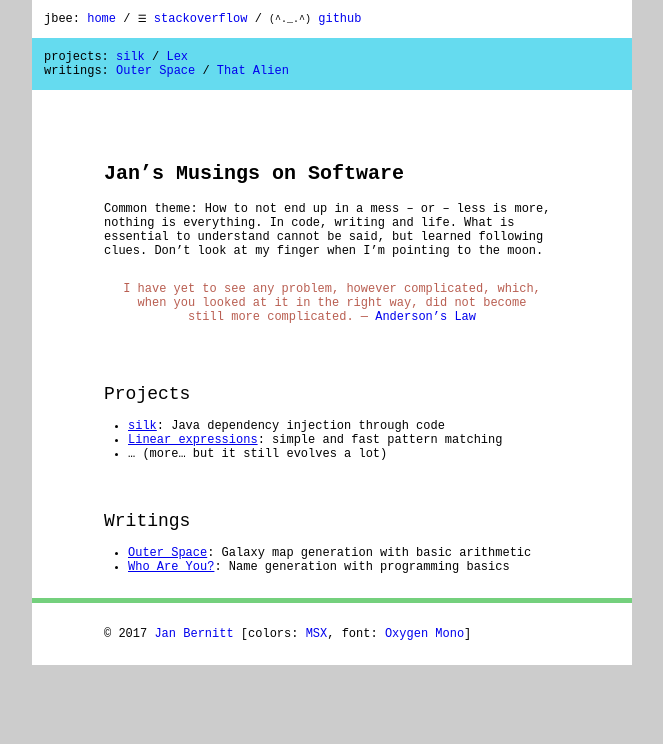
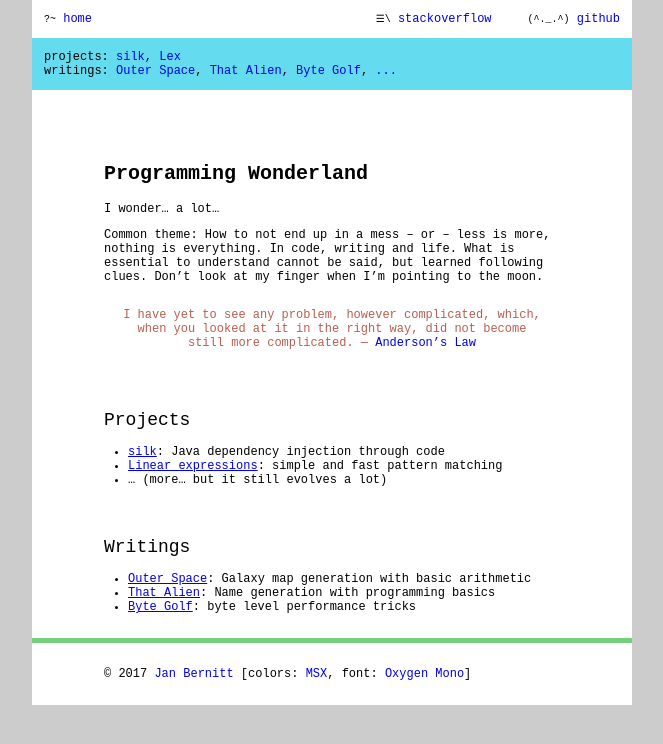
Before and after one commit to jbee/jbee.github.io, a Jekyll site: the page built from index.md, in a window 1280 px wide. Shown: the top 744 px of the page, without its empty margins (308-971 px from the left). Built offline with Jekyll 4.4.1, drawn with Linux system fonts in a browser that asks for light colours; some web fonts are replaced.

Commit message:
new: byte golf, better menus

```diff
--- a/_layouts/default.html
+++ b/_layouts/default.html
@@ -45,7 +45,7 @@ blockquote {
 	text-align: center;
 	color: #B95E51;
 }
-p code, li > code {	color: #5955E0; white-space: nowrap; }
+h1 code, h2 code, p code, li > code {	color: #5955E0; white-space: nowrap; }
 em code { background-color: #74D07D; }
 hr {
 	height: 0;
@@ -71,14 +71,15 @@ h1 + ul li {
 <body>
 	<header>
 		<nav>
-		jbee:
-		<a href="/">home</a> /
-		<small>☰</small> <a href="https://stackoverflow.com/users/story/8785454">stackoverflow</a> /
+		<span style="float:left;"><small>?~</small> <a href="/">home</a></span>
+		<div style="text-align:right;">
+		<small>☰\</small> <a href="https://stackoverflow.com/users/story/8785454">stackoverflow</a> &nbsp; &nbsp;
 		<small>(^._.^)</small> <a href="https://github.com/jbee">github</a>
+		</div>
 		</nav>
 		<nav>
 		projects:
-		<a href="/silk/">silk</a> /
+		<a href="/silk/">silk</a>,
 		{% for page in site.pages %}
 			{% if page.categories contains 'project' %}
 			 <a href="{{ page.url }}">{{ page.title }}</a>
@@ -88,16 +89,36 @@ h1 + ul li {
 		writings:
 		{% for page in site.pages %}
 			{% if page.categories contains 'writing' %}
-	{% unless forloop.first %}/{% endunless %}
-	 <a href="{{ page.url }}">{{ page.title }}</a>
+			 <a href="{{ page.url }}" title="{{ page.summary }}">{{ page.title }}</a>,
 			{% endif %}
 		{% endfor %}
+			<a href="/#writings">...</a>
 		</nav>
 		{% if page.links %}
 		<nav>{{ page.title }}:
+
+			{% assign pathParts = page.path | split: "/" %}
+			{% assign length = pathParts.size | minus: 2 %}
+			{% assign path = "" %}
+			{% for c in (0..length) %}
+				{% capture path %}{{ path }}/{{pathParts[c]}}{% endcapture %}
+			{% endfor %}
+
+			{% for subpage in site.pages %}
+
+				{% assign pathParts = subpage.path | split: "/" %}
+				{% assign length = pathParts.size | minus: 2 %}
+				{% assign subpath = "" %}
+				{% for c in (0..length) %}
+					{% capture subpath %}{{ subpath }}/{{pathParts[c]}}{% endcapture %}
+				{% endfor %}
+
+				{% if path == subpath and page.path != subpage.path %}
+					<a href="{{ subpage.url }}" title="{{ subpage.summary }}">{{ subpage.title }}</a>,
+				{% endif %}
+			{% endfor %}
 			{% for link in page.links %}
-				{% unless forloop.first %}/{% endunless %}
-				<a href="{{ link[1] }}">{{ link[0] }}</a>
+				<a href="{{ link[1] }}">{{ link[0] }}</a>,
 			{% endfor %}
 		</nav>
 		{% endif %}
--- a/index.md
+++ b/index.md
@@ -1,9 +1,11 @@
 ---
 layout: default
-title: "Jan's Musings on Software"
+title: "Programming Wonderland"
 ---
 
-# Jan's Musings on Software
+# Programming Wonderland
+
+I wonder... a lot...
 
 Common theme: How to not end up in a mess -- or -- less is more, nothing is everything. In code, writing and life.
 What is essential to understand cannot be said, but learned following clues. Don't look at my finger when I'm pointing to the moon.
@@ -20,5 +22,8 @@ What is essential to understand cannot be said, but learned following clues. Don
 
 ## Writings
 
-* [Outer Space](game.html): Galaxy map generation with basic arithmetic
-* [Who Are You?](names.html): Name generation with programming basics
+<ul>
+{% for page in site.pages %}
+{% if page.categories contains 'writing' %}<li><a href="{{ page.url }}">{{ page.title }}</a>: {{page.summary}}</li>{% endif %}
+{% endfor %}
+</ul>
```
Also changed, not shown: game.md (+1 -0 lines), lex/index.md (+1 -2 lines), lex/perf.md (added, +87 -0 lines), names.md (+1 -0 lines). Lines whose indentation alone changed are shown as unchanged.
